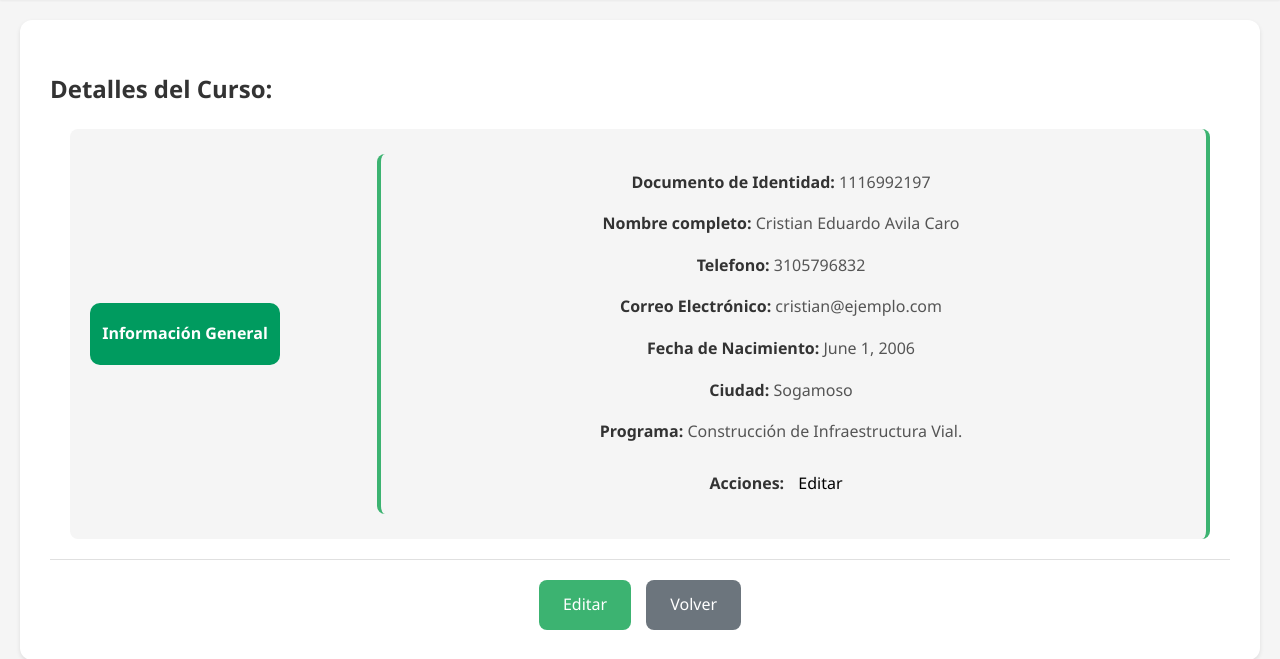
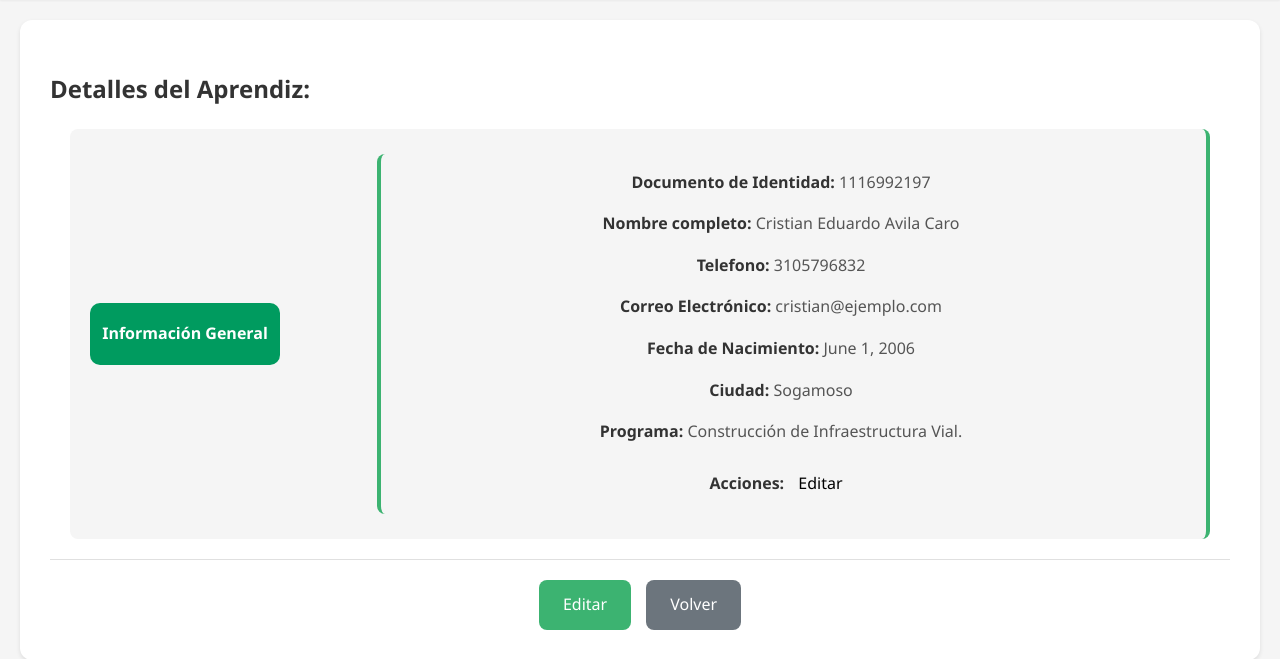
Before and after one commit to Camilin05/sena_app, a Django app: page /aprendices/aprendiz/8/ in a window 1280 px wide. Shown: the part 71-730 px from the top of the page. Run offline with Django 5.2, Linux system fonts and the light colour scheme; data comes from the database, SQL or seed files in the repository.

Commit message:
Arreglé más errores

```diff
--- a/sena_app_project/aprendices/templates/detalle_aprendiz.html
+++ b/sena_app_project/aprendices/templates/detalle_aprendiz.html
@@ -2,7 +2,7 @@
 {% block title %}Detalle de Aprendiz{% endblock %}
 {% block content %}
 <section class="detalle-curso">
-    <h2>Detalles del Curso: </h2>
+    <h2>Detalles del Aprendiz: </h2>
     <div class="curso-info">
         <div class="info-grupo">
             <div class="info_tittle">
```
